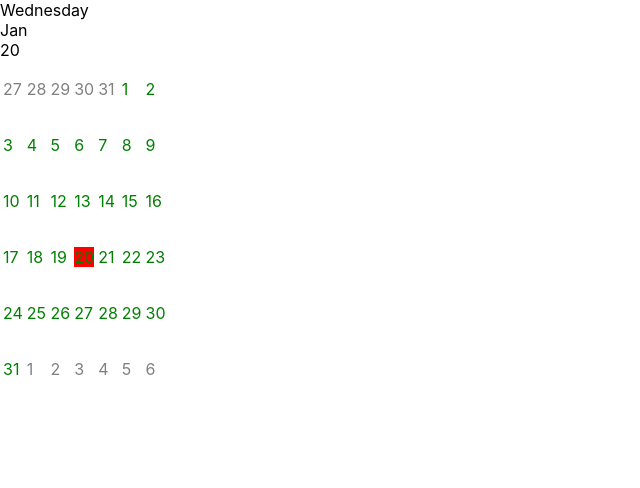
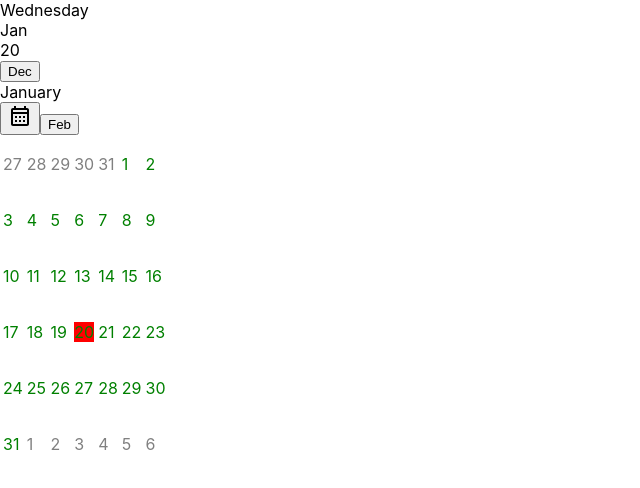
Before and after one commit to tregulovailmira/react-calendar, a React (Create React App) app: page / in a window 1280 px wide. Shown: the top 488 px of the page, without its empty margins (0-640 px from the left). Built offline with nearby package versions, Linux system fonts and the light colour scheme.

Commit message:
Add calendar navigation

```diff
--- a/package.json
+++ b/package.json
@@ -3,6 +3,7 @@
   "version": "0.1.0",
   "private": true,
   "dependencies": {
+    "@mdi/js": "^5.9.55",
     "@testing-library/jest-dom": "^5.11.4",
     "@testing-library/react": "^11.1.0",
     "@testing-library/user-event": "^12.1.10",
@@ -36,5 +37,8 @@
       "last 1 firefox version",
       "last 1 safari version"
     ]
+  },
+  "devDependencies": {
+    "@mdi/react": "^1.4.0"
   }
 }
--- /dev/null
+++ b/src/components/Calendar/CalendarNavigation/NavigationButton/index.jsx
@@ -0,0 +1,7 @@
+import React from 'react';
+
+const NavigationButton = ({ onClick, children }) => {
+  return <button onClick={onClick}>{children}</button>;
+};
+
+export default NavigationButton;
--- /dev/null
+++ b/src/components/Calendar/CalendarNavigation/index.jsx
@@ -0,0 +1,35 @@
+import React from 'react';
+import NavigationButton from './NavigationButton';
+import { format, sub, add } from 'date-fns';
+import { mdiCalendarMonthOutline } from '@mdi/js';
+import Icon from '@mdi/react';
+
+const CalendarNavigation = ({ selectedMonth, setMonth }) => {
+  const setPrevMonth = () => {
+    setMonth('prev');
+  };
+  const setNextMonth = () => {
+    setMonth('next');
+  };
+
+  const setCurrentMonth = () => {
+    setMonth('current');
+  };
+
+  const prevMonth = format(sub(selectedMonth, { months: 1 }), 'MMM');
+  const nextMonth = format(add(selectedMonth, { months: 1 }), 'MMM');
+  const selectMonth = format(selectedMonth, 'MMMM');
+
+  return (
+    <div>
+      <NavigationButton onClick={setPrevMonth}>{prevMonth}</NavigationButton>
+      <div>{selectMonth}</div>
+      <NavigationButton onClick={setCurrentMonth}>
+        <Icon path={mdiCalendarMonthOutline} size={1} />
+      </NavigationButton>
+      <NavigationButton onClick={setNextMonth}>{nextMonth}</NavigationButton>
+    </div>
+  );
+};
+
+export default CalendarNavigation;
--- a/src/components/Calendar/index.jsx
+++ b/src/components/Calendar/index.jsx
@@ -1,29 +1,36 @@
 import React, { useState } from 'react';
 import CurrentDay from './CurrentDate';
 import Month from './Month';
-import { startOfMonth, endOfMonth, add, sub } from 'date-fns';
+import CalendarNavigation from './CalendarNavigation';
+import { startOfMonth, add, sub } from 'date-fns';
 
 const Calendar = () => {
   const [selectedDay, setSelectedDay] = useState(new Date());
   const [selectedMonth, setSelectedMonth] = useState(startOfMonth(new Date()));
   const [currentDay, setCurrentDay] = useState(new Date());
-  const [start, setStart] = useState(startOfMonth(new Date()));
 
   const setSelectedDayHandler = (value) => {
     setSelectedDay(value);
   };
 
-  const setMonth = (isNext) => {
-    if (isNext) {
-      setSelectedMonth(add(selectedMonth, { months: 1 }));
-    } else {
-      setSelectedMonth(sub(selectedMonth, { months: 1 }));
+  const setMonth = (month) => {
+    switch (month) {
+      case 'next':
+        setSelectedMonth(add(selectedMonth, { months: 1 }));
+        break;
+      case 'prev':
+        setSelectedMonth(sub(selectedMonth, { months: 1 }));
+        break;
+      case 'current':
+        setSelectedMonth(startOfMonth(new Date()));
+        break;
     }
   };
 
   return (
     <article>
       <CurrentDay currentDay={currentDay} />
+      <CalendarNavigation selectedMonth={selectedMonth} setMonth={setMonth} />
       <Month
         setSelectedDayHandler={setSelectedDayHandler}
         selectedDay={selectedDay}
```
Also changed, not shown: 2 other files (tests, documents, lock files or other folders).
